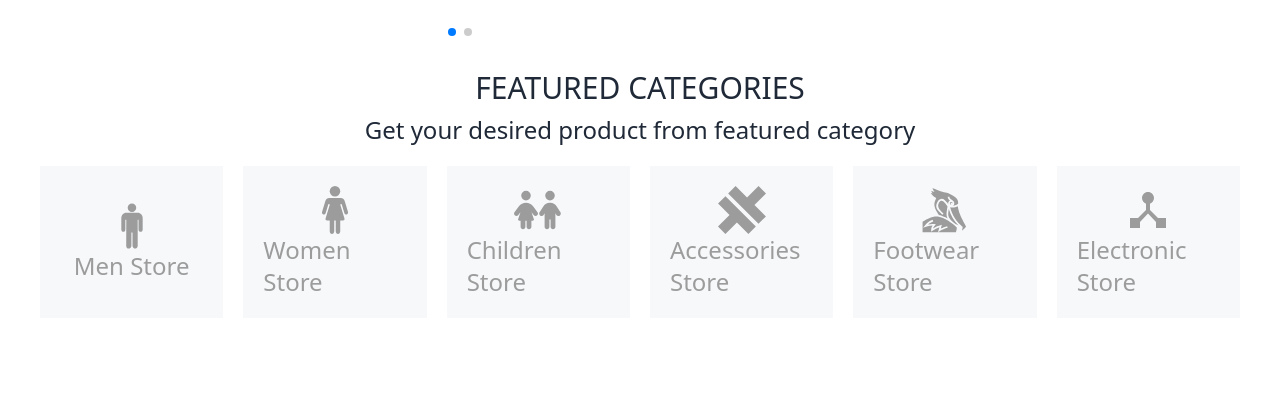
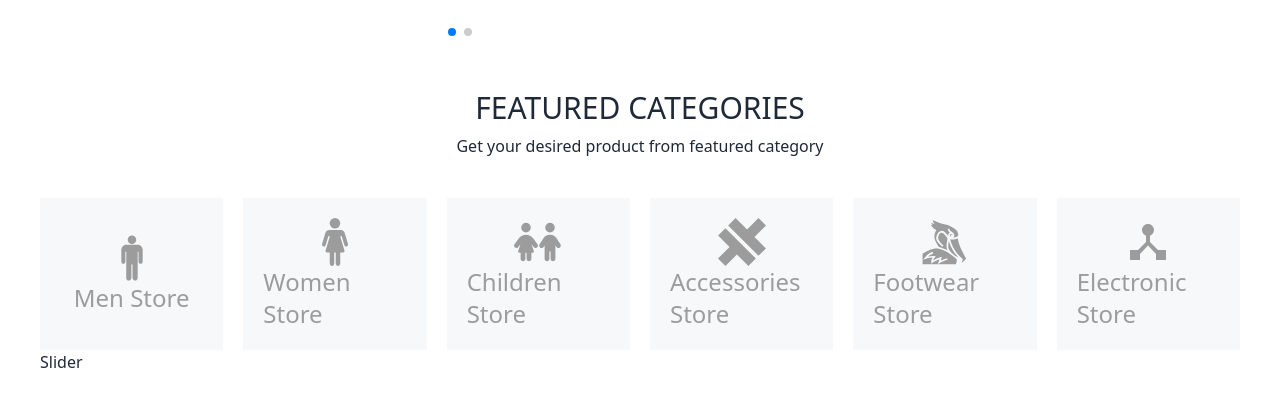
Before and after one commit to kalidashodekare14/QuickShop-Client, a React (Vite) app: page / in a window 1280 px wide. Shown: the part 689-1096 px from the top of the page. Before the commit the page ends 1047 px from the top, so only its background shows below. Built offline with nearby package versions, Linux system fonts and the light colour scheme.

Commit message:
Home Page Update

```diff
--- a/src/Components/Banner/Banner.jsx
+++ b/src/Components/Banner/Banner.jsx
@@ -5,7 +5,6 @@ import 'swiper/css/pagination';
 import 'swiper/css/navigation';
 
 import { Pagination, Navigation } from 'swiper/modules';
-
 import img from '../../assets/offer.jpg'
 import img2 from '../../assets/women.jpg'
 const Banner = () => {
@@ -41,7 +40,7 @@ const Banner = () => {
             <img src={img} alt="" />
           </div>
           <div>
-            <img src={img} alt="" />
+            <img src={img2} alt="" />
           </div>
         </div>
 
--- a/src/Components/Categories/Categories.jsx
+++ b/src/Components/Categories/Categories.jsx
@@ -9,9 +9,9 @@ import { SiCapacitor } from 'react-icons/si';
 const Categories = () => {
     return (
         <div>
-            <div className='text-center space-y-2 my-5'>
+            <div className='text-center space-y-2 my-10'>
                 <h1 className=' text-3xl'>FEATURED CATEGORIES</h1>
-                <p className='text-2xl'>Get your desired product from featured category</p>
+                <p className='text-1xl'>Get your desired product from featured category</p>
             </div>
             <div className='grid grid-cols-1 md:grid-cols-3 lg:grid-cols-6 gap-5 '>
                 <div className='bg-[#f6f8fa]  text-[#9c9c9c] p-5 flex flex-col justify-center items-center hover:text-[#00bba6] hover:bg-[#00bba525] duration-150 cursor-pointer'>
--- a/src/pages/Home.jsx
+++ b/src/pages/Home.jsx
@@ -9,6 +9,9 @@ const Home = () => {
       <div>
         <Categories></Categories>
       </div>
+      <div>
+        <h1>Slider</h1>
+      </div>
     </div>
   );
 };
```
